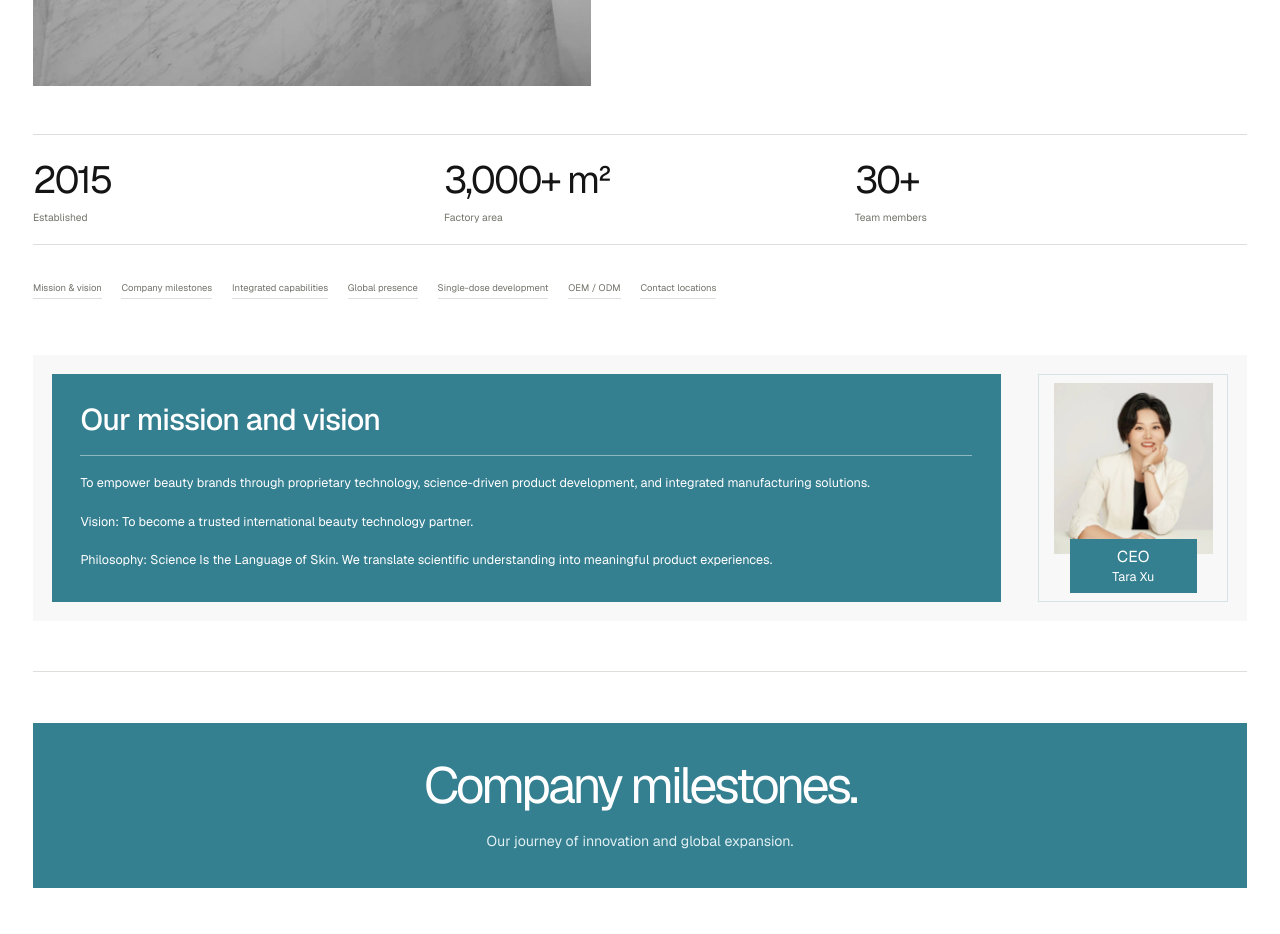
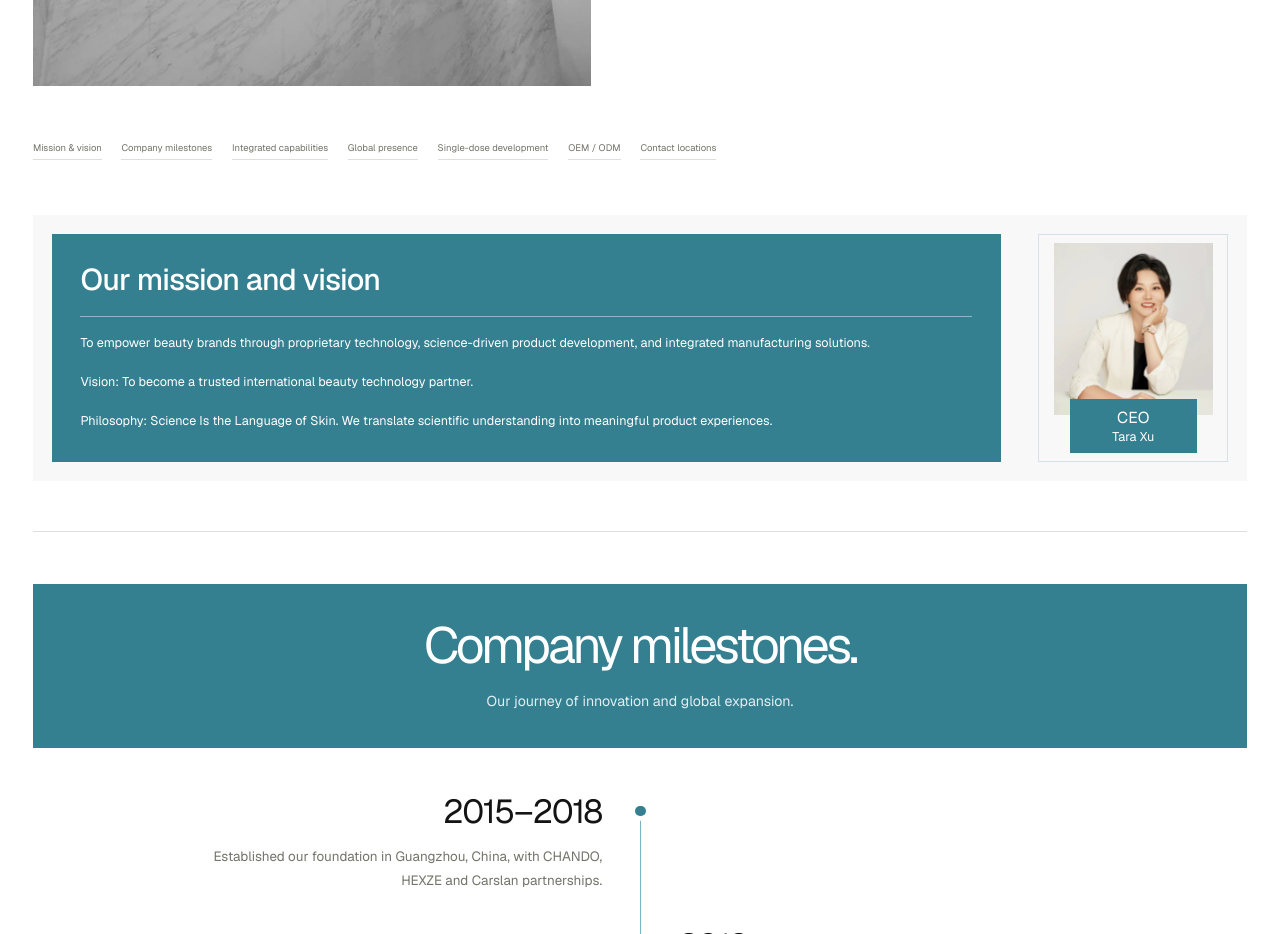
Before and after one commit to taraxu2023-blip/LCOSMETIX, a Next.js app: page /about in a window 1280 px wide. Shown: the part 880-1814 px from the top of the page. Built offline with nearby package versions, Linux system fonts and the light colour scheme; no server answers.

Commit message:
Remove company statistics strip from About

```diff
--- a/src/app/about/page.tsx
+++ b/src/app/about/page.tsx
@@ -1,6 +1,5 @@
 import { ArrowUpRight } from "@phosphor-icons/react/dist/ssr";
 import Footer from "../../components/Footer";
-import CompanyStats from "../../components/CompanyStats";
 import CompanyMap from "../../components/CompanyMap";
 import { company } from "../../data/company";
 import { aboutProfile } from "../../data/about-profile";
@@ -29,7 +28,6 @@ export default function About() {
             <a className="text-link" href="/#contact">Discuss your project <ArrowUpRight size="1.1875rem" /></a>
           </div>
         </div>
-        <CompanyStats />
         <nav className="about-section-nav" aria-label="On this About page">
           <a href="#mission">Mission & vision</a><a href="#milestones">Company milestones</a><a href="#story">Integrated capabilities</a><a href="#capabilities">Global presence</a><a href="#manufacturing">Single-dose development</a><a href="/oem-odm">OEM / ODM</a><a href="#locations">Contact locations</a>
         </nav>
```
